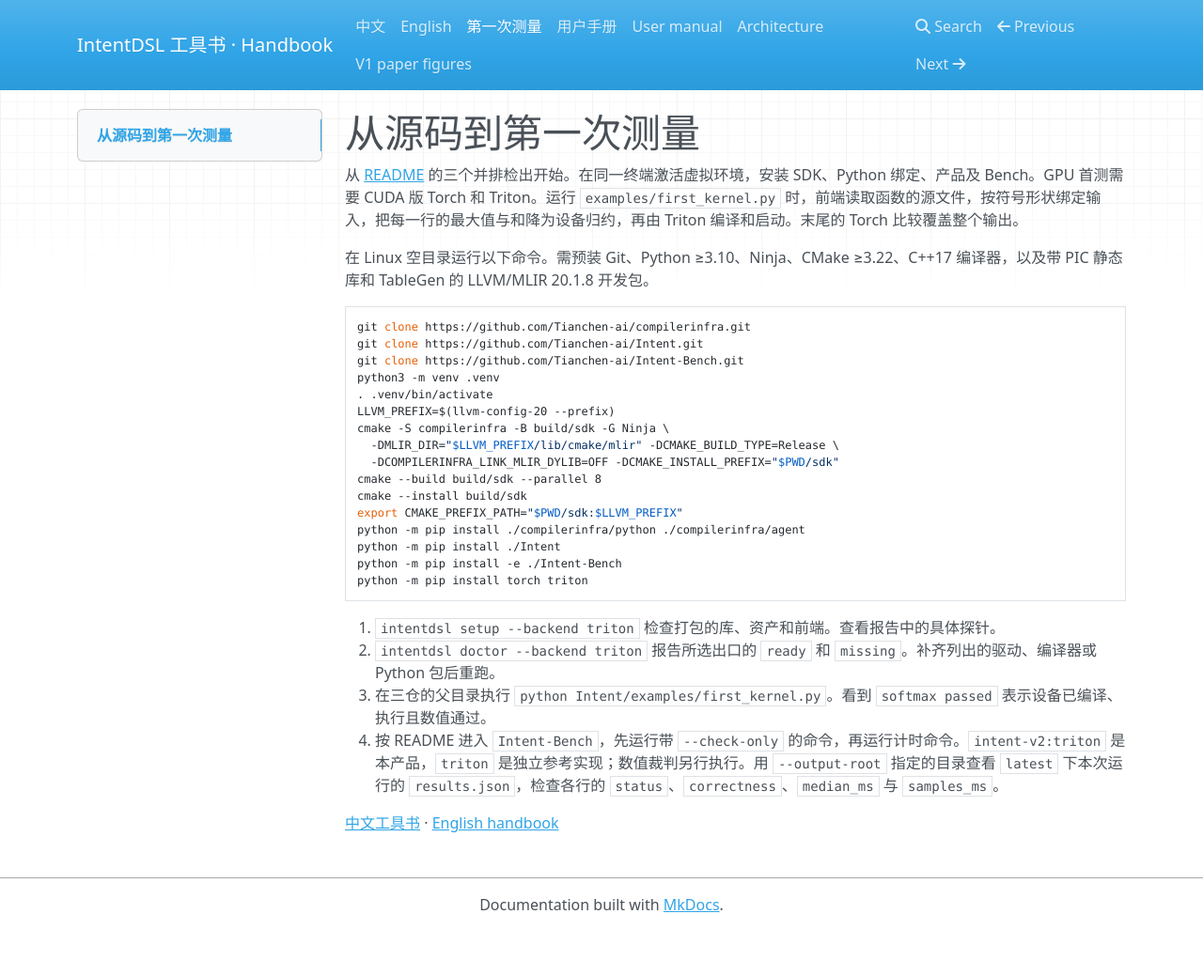
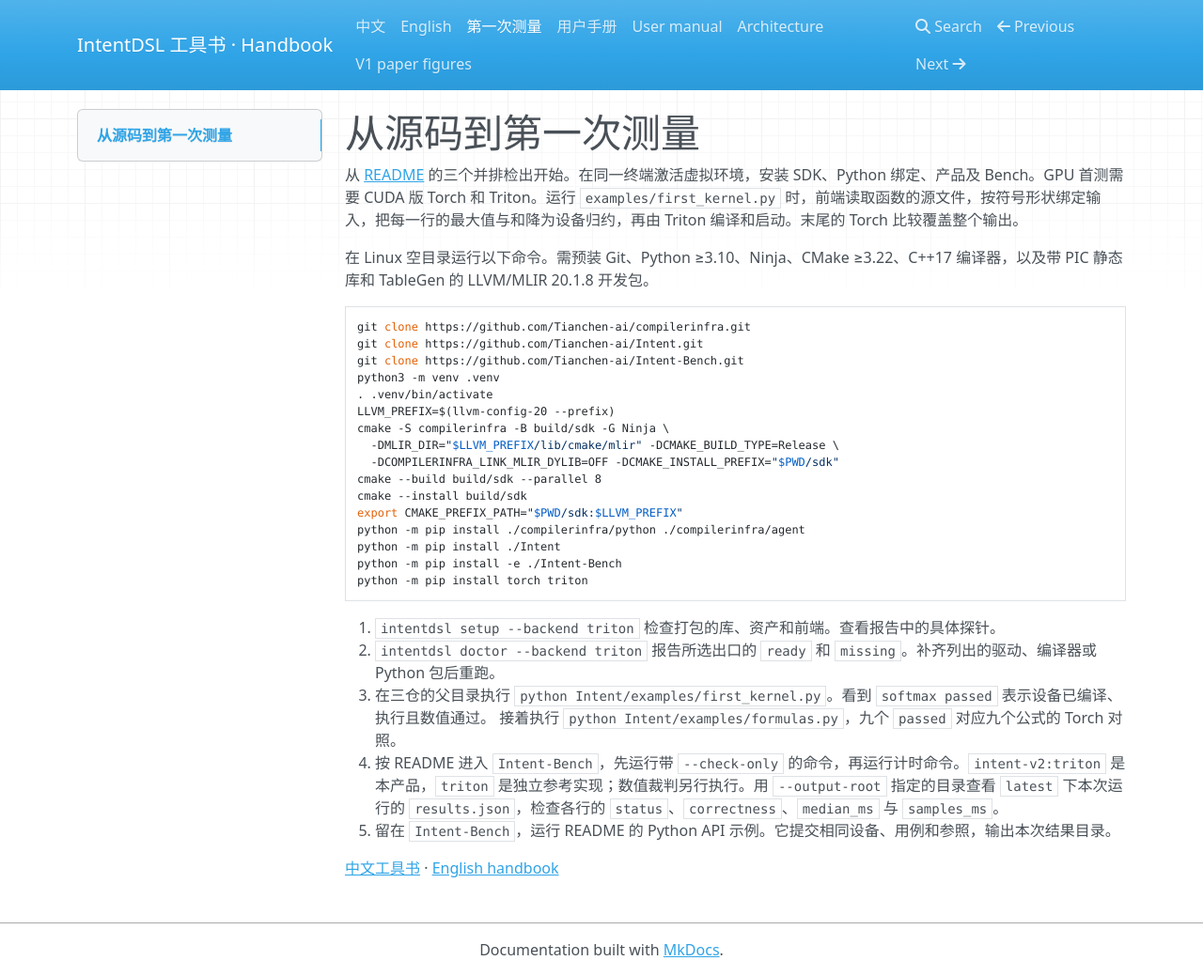
Before and after one commit to Tianchen-ai/Intent, an MkDocs documentation site: the page built from doc/first-route.md, in a window 1280 px wide and 1039 px high. Shown: the whole window at 94% size. Built offline with MkDocs 1.6.1, drawn with Linux system fonts in a browser that asks for light colours; nearby versions of some CDN libraries.

Commit message:
Align the window analysis and first route with milestone acceptance

```diff
--- a/doc/first-route.md
+++ b/doc/first-route.md
@@ -25,7 +25,8 @@ python -m pip install torch triton
 
 1. `intentdsl setup --backend triton` 检查打包的库、资产和前端。查看报告中的具体探针。
 2. `intentdsl doctor --backend triton` 报告所选出口的 `ready` 和 `missing`。补齐列出的驱动、编译器或 Python 包后重跑。
-3. 在三仓的父目录执行 `python Intent/examples/first_kernel.py`。看到 `softmax passed` 表示设备已编译、执行且数值通过。
+3. 在三仓的父目录执行 `python Intent/examples/first_kernel.py`。看到 `softmax passed` 表示设备已编译、执行且数值通过。 接着执行 `python Intent/examples/formulas.py`，九个 `passed` 对应九个公式的 Torch 对照。
 4. 按 README 进入 `Intent-Bench`，先运行带 `--check-only` 的命令，再运行计时命令。`intent-v2:triton` 是本产品，`triton` 是独立参考实现；数值裁判另行执行。用 `--output-root` 指定的目录查看 `latest` 下本次运行的 `results.json`，检查各行的 `status`、`correctness`、`median_ms` 与 `samples_ms`。
+5. 留在 `Intent-Bench`，运行 README 的 Python API 示例。它提交相同设备、用例和参照，输出本次结果目录。
 
 [中文工具书](index.md) · [English handbook](index.en.md)
```
Also changed, not shown: doc/plan/cpu-triton-slow-paths.md (+1 -1 lines), doc/plan/v0.6-semantics.md (+1 -1 lines).
